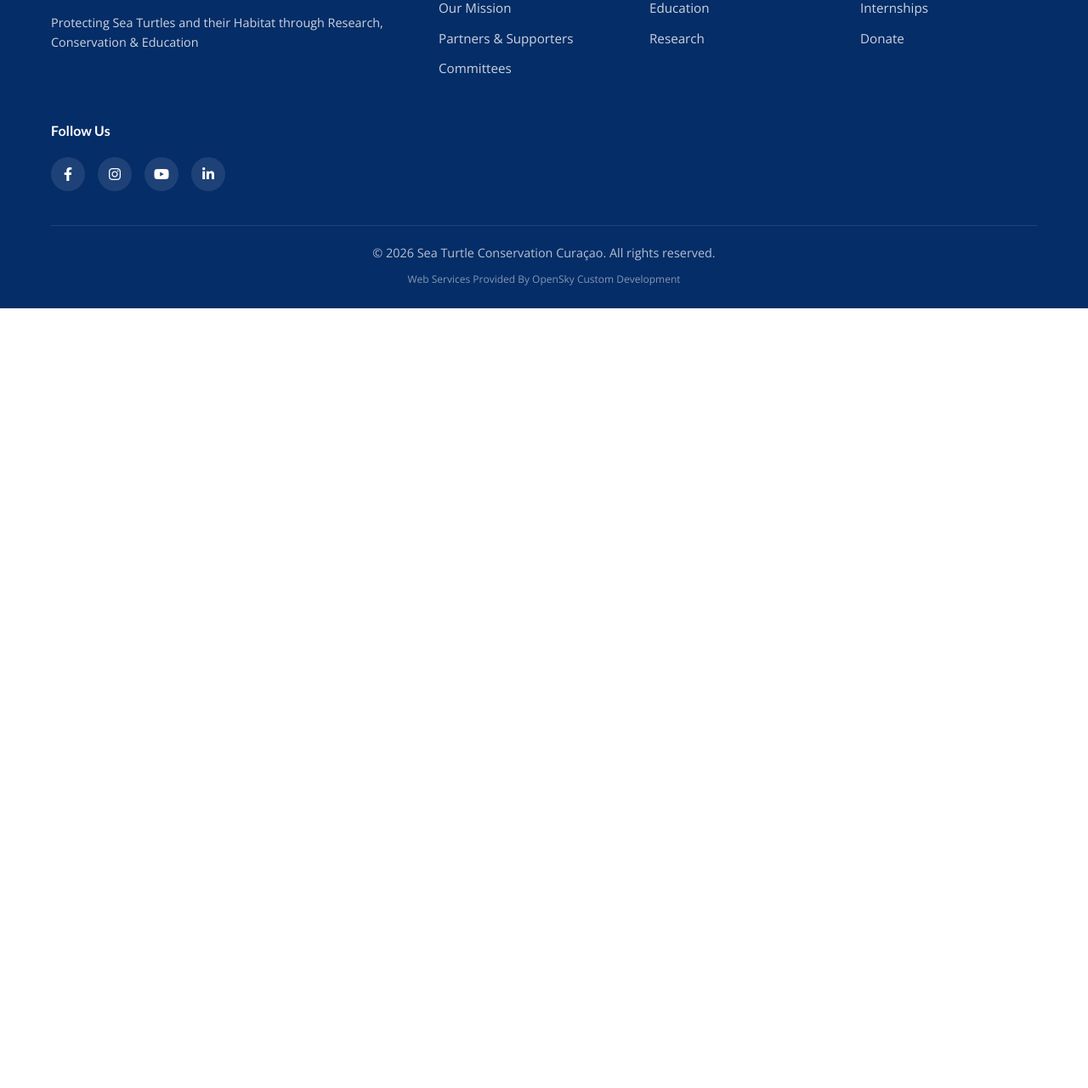
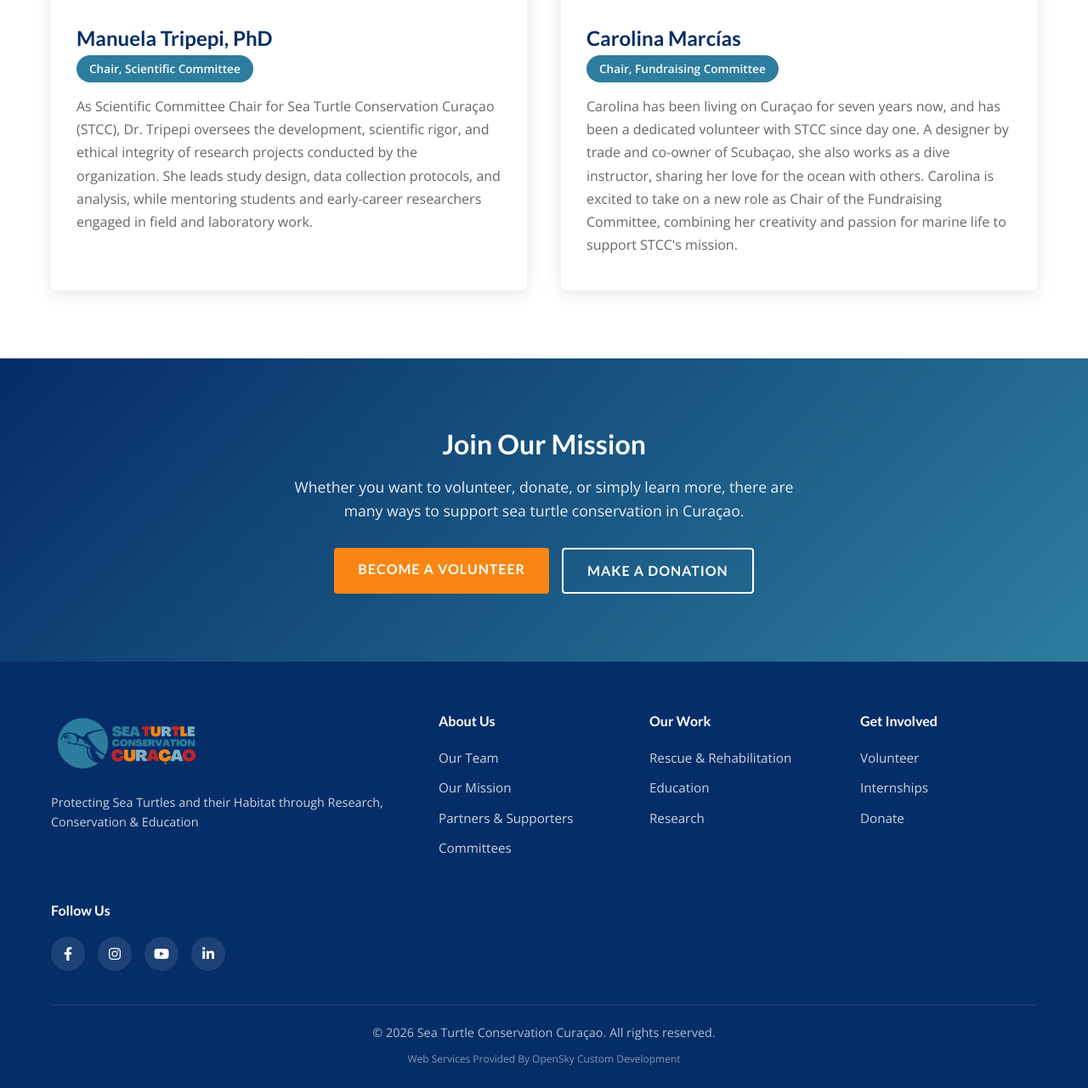
Before and after one commit to drake-g-webdev/stcc-demo, a PHP site: page /our-team.php in a window 1280 px wide. Shown: the part 2907-4188 px from the top of the page at 85% size. Before the commit the page ends 3270 px from the top, so only its background shows below. Run offline with PHP 8.4, Linux system fonts and the light colour scheme.

Commit message:
Move Carolina to Committee Chairs section, rename Lead to Chair sitewide
- Remove Carolina from Board of Directors on our-team page
- Add new Committee Chairs section with Manuela and Carolina
- Rename all 'Lead' references to 'Chair' on committees page
- Update WP theme: add committee taxonomy, setup script, team template

Co-Authored-By: Claude Opus 4.6 (1M context) <noreply@anthropic.com>

```diff
--- a/our-team.php
+++ b/our-team.php
@@ -124,17 +124,36 @@ include 'includes/header.php';
                         <button class="board-read-more">Read More <i class="fas fa-chevron-down"></i></button>
                     </div>
                 </div>
-                <div class="board-card-expanded">
-                    <div class="board-image">
+            </div>
+        </div>
+    </section>
+
+    <!-- Committee Chairs Section -->
+    <section class="team-section-alt">
+        <div class="container">
+            <div class="section-header">
+                <h2>Committee Chairs</h2>
+                <p>Leading our focused initiatives and programs</p>
+            </div>
+            <div class="staff-grid">
+                <div class="staff-card">
+                    <div class="staff-image">
+                        <img src="images/team/manuela.jpg" alt="Dr. Manuela Tripepi">
+                    </div>
+                    <div class="staff-content">
+                        <h3>Manuela Tripepi, PhD</h3>
+                        <span class="staff-role">Chair, Scientific Committee</span>
+                        <p>As Scientific Committee Chair for Sea Turtle Conservation Curaçao (STCC), Dr. Tripepi oversees the development, scientific rigor, and ethical integrity of research projects conducted by the organization. She leads study design, data collection protocols, and analysis, while mentoring students and early-career researchers engaged in field and laboratory work.</p>
+                    </div>
+                </div>
+                <div class="staff-card">
+                    <div class="staff-image">
                         <img src="images/team/carolina.jpg" alt="Carolina Marcías">
                     </div>
-                    <div class="board-content">
+                    <div class="staff-content">
                         <h3>Carolina Marcías</h3>
-                        <span class="board-role">Chair, Fundraising Committee</span>
-                        <div class="board-bio-wrapper">
-                            <p class="board-bio">Carolina has been living on Curaçao for seven years now, and has been a dedicated volunteer with STCC since day one. A designer by trade and co-owner of Scubaçao, she also works as a dive instructor, sharing her love for the ocean with others. Carolina is excited to take on a new role as Chair of the Fundraising Committee, combining her creativity and passion for marine life to support STCC's mission.</p>
-                        </div>
-                        <button class="board-read-more">Read More <i class="fas fa-chevron-down"></i></button>
+                        <span class="staff-role">Chair, Fundraising Committee</span>
+                        <p>Carolina has been living on Curaçao for seven years now, and has been a dedicated volunteer with STCC since day one. A designer by trade and co-owner of Scubaçao, she also works as a dive instructor, sharing her love for the ocean with others. Carolina is excited to take on a new role as Chair of the Fundraising Committee, combining her creativity and passion for marine life to support STCC's mission.</p>
                     </div>
                 </div>
             </div>
```
Also changed, not shown: committees.php (+7 -7 lines), stcc-theme/page-templates/template-our-team.php (+38 -0 lines), stcc-theme/setup-theme.php (+19 -2 lines).
